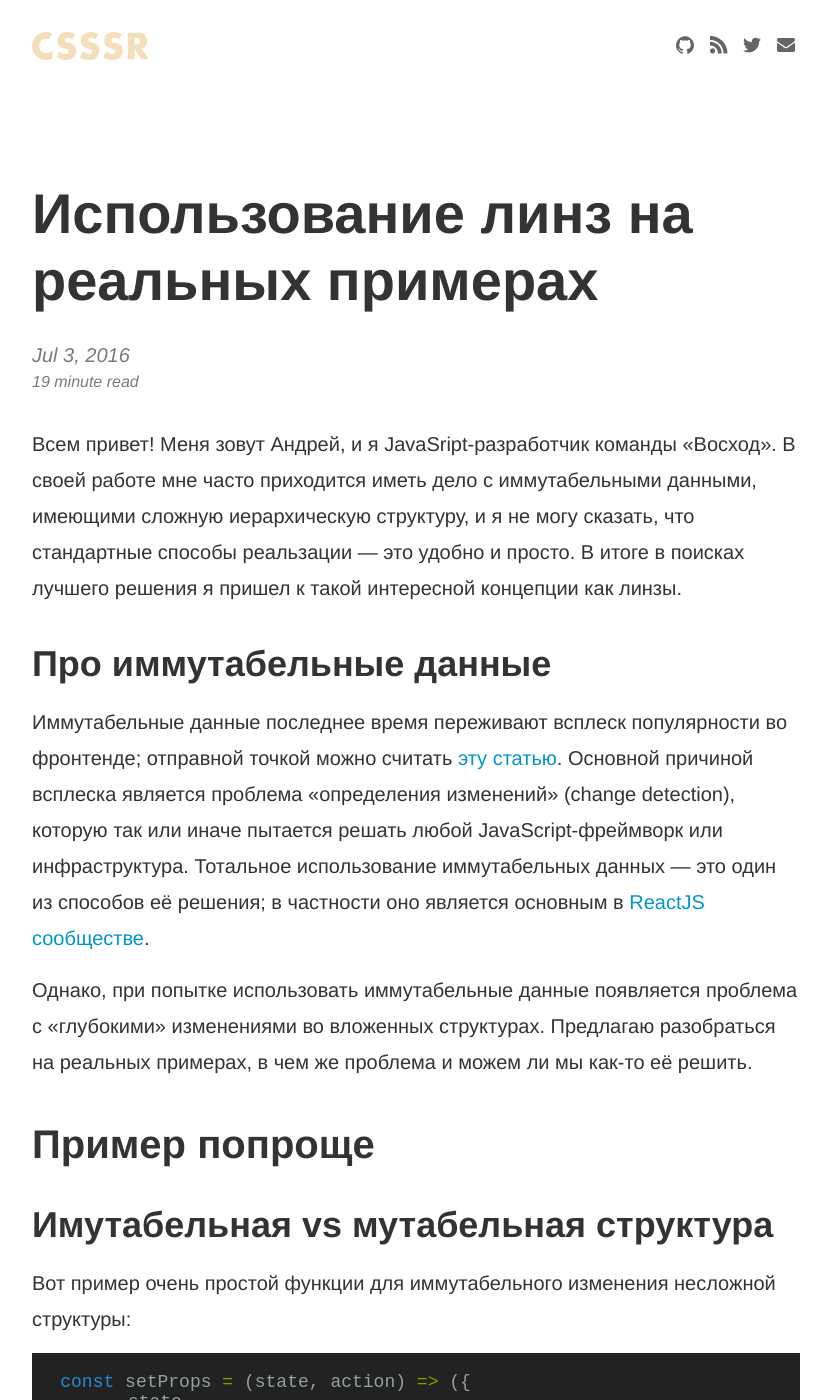
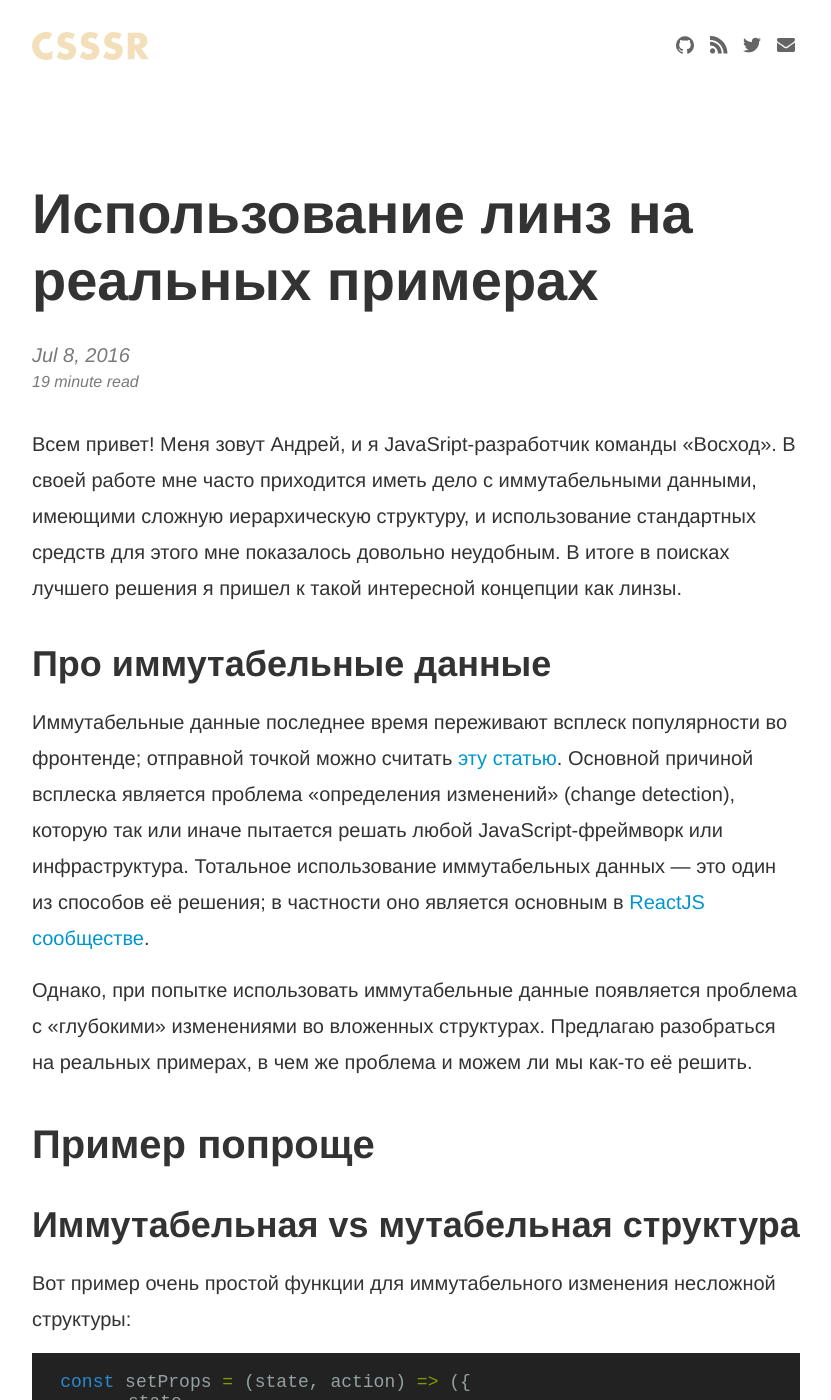
Before and after one commit to vislogurov/csssr.github.io, a Jekyll site: the page built from _posts/2016-07-08-lenses.md, in a window 1280 px wide and 1400 px high. Shown: the whole window, without its empty margins (224-1055 px from the left). Built offline with Jekyll 4.4.1, drawn with Linux system fonts in a browser that asks for light colours; comment, search, counter and statistics services are not loaded; some of the changed text lies outside the part shown.

Commit message:
fix(post): fix post about lens

```diff
--- a/_posts/2016-07-03-lenses.md
+++ b/_posts/2016-07-08-lenses.md
@@ -1,11 +1,11 @@
 ---
 layout:  post
 title:   Использование линз на реальных примерах
-date:    2016-07-03
+date:    2016-07-08
 summary: Учимся преодолевать сложности в работе с иммутабельными данными при помощи концепции линз
 ---
 
-Всем привет! Меня зовут Андрей, и я JavaSript-разработчик команды «Восход». В своей работе мне часто приходится иметь дело с иммутабельными данными, имеющими сложную иерархическую структуру, и я не могу сказать, что стандартные способы реальзации — это удобно и просто. В итоге в поисках лучшего решения я пришел к такой интересной концепции как линзы.
+Всем привет! Меня зовут Андрей, и я JavaSript-разработчик команды «Восход». В своей работе мне часто приходится иметь дело с иммутабельными данными, имеющими сложную иерархическую структуру, и использование стандартных средств для этого мне показалось довольно неудобным. В итоге в поисках лучшего решения я пришел к такой интересной концепции как линзы.
 
 ### Про иммутабельные данные
 
@@ -14,7 +14,8 @@ summary: Учимся преодолевать сложности в работ
 Однако, при попытке использовать иммутабельные данные появляется проблема с «глубокими» изменениями во вложенных структурах. Предлагаю разобраться на реальных примерах, в чем же проблема и можем ли мы как-то её решить.
 
 ## Пример попроще
-### Имутабельная vs мутабельная структура
+
+### Иммутабельная vs мутабельная структура
 
 Вот пример очень простой функции для иммутабельного изменения несложной структуры:
 
```
Also changed, not shown: other parts of _posts/2016-07-08-lenses.md (+7 -7 lines).
